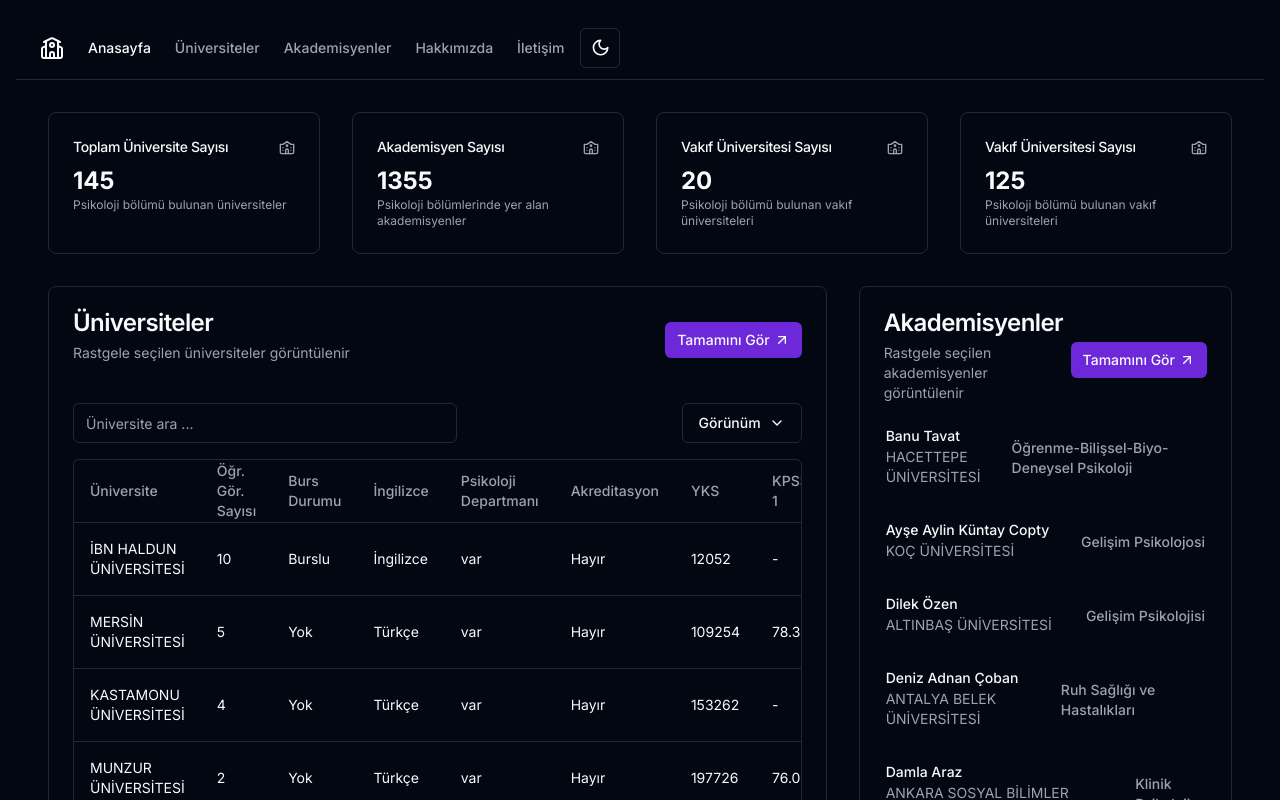
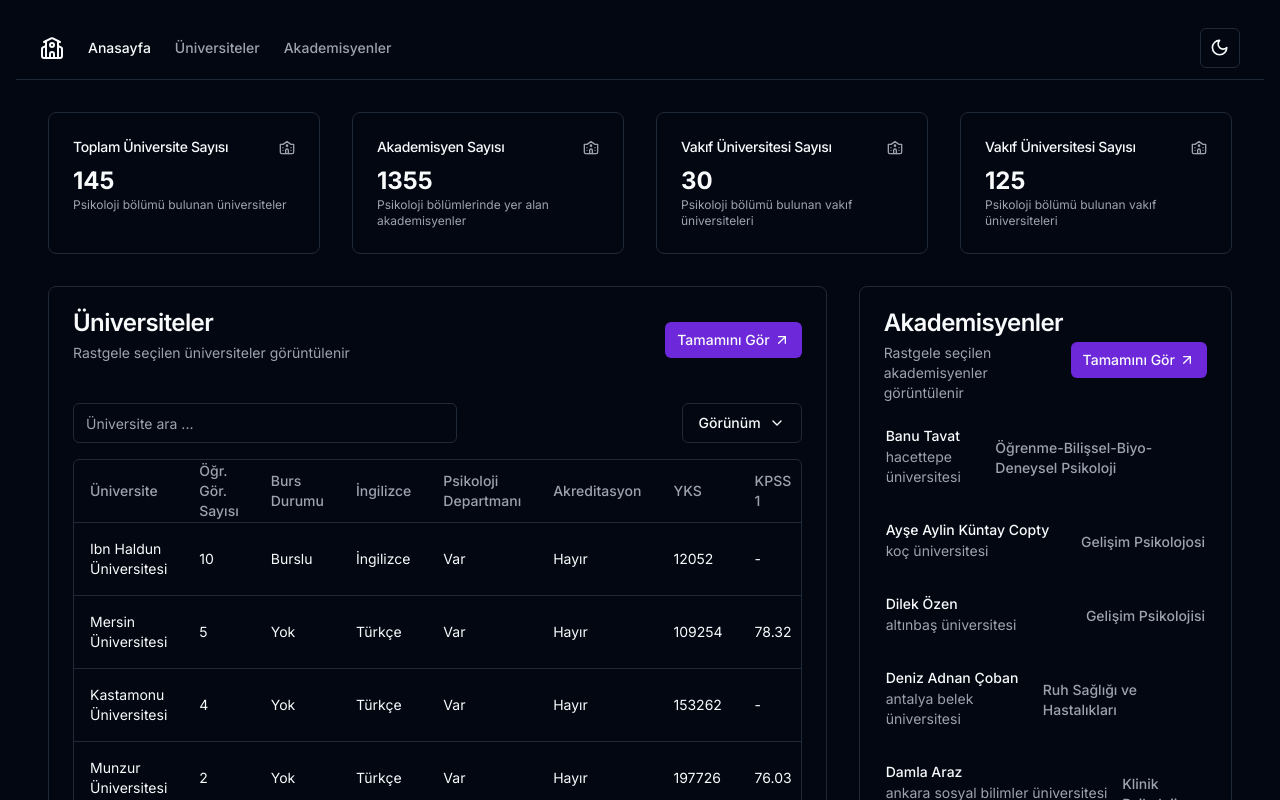
Before and after one commit to altunf/universite_bilgi_sistemi, a Next.js app in the folder client/: page / in a window 1280 px wide. Shown: the top 800 px of the page. Built offline with nearby package versions, Linux system fonts and the light colour scheme.

Commit message:
feat: ui improvement

```diff
--- a/client/app/layout.jsx
+++ b/client/app/layout.jsx
@@ -4,7 +4,8 @@ import UniversityProvider from "@/providers/university-provider";
 
 const inter = Inter({ subsets: ["latin"] });
 import { ThemeProvider } from "@/providers/theme-provider";
-import { Header } from "../components/Header";
+
+import { Navbar } from "../components/navbar";
 export const metadata = {
   title: "Create Next App",
   description: "Generated by create next app",
@@ -17,7 +18,7 @@ export default function RootLayout({ children }) {
         <UniversityProvider>
           <ThemeProvider attribute="class" defaultTheme="dark" enableSystem>
             <header className="flex min-h-screen w-full flex-col p-4">
-              <Header />
+              <Navbar />
               {children}
             </header>
           </ThemeProvider>
--- a/client/components/academic/profile-card.jsx
+++ b/client/components/academic/profile-card.jsx
@@ -18,7 +18,6 @@ const ProfileCard = ({ title, description, content, link }) => {
       </CardHeader>
       <CardContent>
         <div className="text-lg">
-          {/* İçeriği alt alta göstermek için */}
           {Array.isArray(content) ? (
             content.map((line, index) => (
               <CardDescription className="text-lg" key={index}>
--- a/client/components/academic/random-academics.jsx
+++ b/client/components/academic/random-academics.jsx
@@ -16,10 +16,10 @@ import { getRandomElements } from "@/helpers/getRandomElement";
 
 export const RandomAcademics = () => {
   const { mergedData } = useUniversityContext();
+  console.log(mergedData);
+  const randomAcademics = getRandomElements(mergedData, 6);
 
-  let randomItems = JSON.parse(JSON.stringify(mergedData));
-  const randomAcademics = getRandomElements(randomItems, 6);
-
+  console.log("sd");
   return (
     <Card x-chunk="dashboard-01-chunk-5">
       <CardHeader className="flex flex-row items-center ">
--- a/client/components/data-table.jsx
+++ b/client/components/data-table.jsx
@@ -78,7 +78,7 @@ export function DataTable({ data, columns, random, searchTerm, perPage = 10 }) {
         <TableVisibility table={table} />
       </div>
 
-      <div className="rounded-md border">
+      <div className="rounded-md border capitalize">
         <Table>
           <TableHeader>
             {table.getHeaderGroups().map((headerGroup) => (
--- a/client/components/info-card-list.jsx
+++ b/client/components/info-card-list.jsx
@@ -1,14 +1,24 @@
-import React from "react";
+"use client";
 import { InfoCard } from "./info-card";
+import React, { useEffect, useState } from "react";
+import { useUniversityContext } from "@/context/university-context";
 
 export const InfoCardList = () => {
+  const { mergedData } = useUniversityContext();
+  const [englishCount, setEnglish] = useState();
+
+  useEffect(() => {
+    const english = mergedData.filter((el) => el.undergraduate.english == true);
+    setEnglish(english.length);
+  }, [mergedData]);
+
   const titles = [
     "Toplam Üniversite Sayısı",
     "Akademisyen Sayısı",
     "Vakıf Üniversitesi Sayısı",
     "Vakıf Üniversitesi Sayısı",
   ];
-  const values = [145, 1355, 20, 125];
+  const values = [145, 1355, englishCount, 125];
   const description = [
     "Psikoloji bölümü bulunan üniversiteler",
     "Psikoloji bölümlerinde yer alan akademisyenler",
--- a/client/components/Header.jsx
+++ b/client/components/navbar.jsx
@@ -7,9 +7,9 @@ import { Button } from "@/components/ui/button";
 import { Sheet, SheetContent, SheetTrigger } from "@/components/ui/sheet";
 import { ThemeButton } from "./theme-button";
 
-export const Header = () => {
+export const Navbar = () => {
   return (
-    <main className="sticky top-0 flex h-16 items-center gap-4 border-b bg-background px-4 md:px-6">
+    <main className="sticky top-0 flex h-16 items-center justify-between gap-4 border-b bg-background px-4 md:px-6">
       <nav className="hidden flex-col gap-6 text-lg font-medium md:flex md:flex-row md:items-center md:gap-5 md:text-sm lg:gap-6">
         <Link
           href="/"
@@ -35,18 +35,6 @@ export const Header = () => {
           className="text-muted-foreground transition-colors hover:text-foreground"
         >
           Akademisyenler
-        </Link>
-        <Link
-          href="#"
-          className="text-muted-foreground transition-colors hover:text-foreground"
-        >
-          Hakkımızda
-        </Link>
-        <Link
-          href="#"
-          className="text-muted-foreground transition-colors hover:text-foreground"
-        >
-          İletişim
         </Link>
       </nav>
       <Sheet>
@@ -95,7 +83,7 @@ export const Header = () => {
           </nav>
         </SheetContent>
       </Sheet>
-      <div className="flex w-full items-center gap-4 md:ml-auto md:gap-2 lg:gap-4">
+      <div>
         <ThemeButton />
       </div>
     </main>
--- a/client/components/university/university-profile.jsx
+++ b/client/components/university/university-profile.jsx
@@ -168,7 +168,7 @@ export const UniversityProfile = ({ id }) => {
                 }}
               >
                 <CardHeader>
-                  <div className="flex items-center space-x-4">
+                  <div className="flex items-center justify-start+ ml-0 space-x-4">
                     <Avatar>
                       <AvatarImage
                         src={`/academicStaff.jpg?height=40&width=40`}
@@ -186,7 +186,8 @@ export const UniversityProfile = ({ id }) => {
                 </CardHeader>
                 <CardContent>
                   <p className="text-sm text-muted-foreground">
-                    <i>Anahtar kelimeler</i>: {staff.keyWords}
+                    <i className=" underline">Anahtar kelimeler</i>:{" "}
+                    {staff.keyWords}
                   </p>
                 </CardContent>
               </Card>
--- a/client/data/convertData.js
+++ b/client/data/convertData.js
@@ -5,7 +5,7 @@ export function mergeAndConvertData(data) {
     const uniName = item["Üniversite"];
     if (!universityMap.has(uniName)) {
       universityMap.set(uniName, {
-        university: uniName,
+        university: uniName.toLocaleLowerCase("tr"),
         undergraduate: {
           psychologyDepartment: item["Lisans Programı"] ? "var" : "yok",
           english:
```
